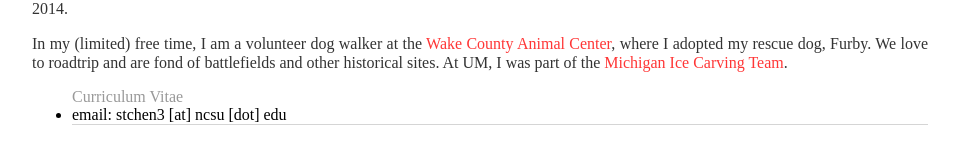
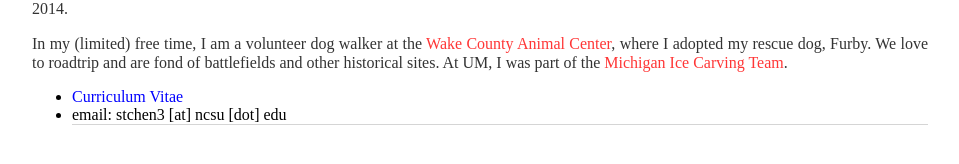
Before and after one commit to stchen3/stchen3.github.io, a Jekyll site: the page built from index.html, in a window 1280 px wide. Shown: the part 663-827 px from the top of the page, without its empty margins (160-1119 px from the left). Built offline with Jekyll 4.4.1, drawn with Linux system fonts in a browser that asks for light colours.

Commit message:
Update index.html

```diff
--- a/index.html
+++ b/index.html
@@ -33,5 +33,5 @@ title: Stephanie T. Chen
 			</p>
 
     		<ul>
-    			<a href="SChen_CV.pdf"> Curriculum Vitae</a>
+    			<li><a href="SChen_CV.pdf"><font color=blue> Curriculum Vitae</font></a></li>
         		<li>email: stchen3 [at] ncsu [dot] edu</li>
```
